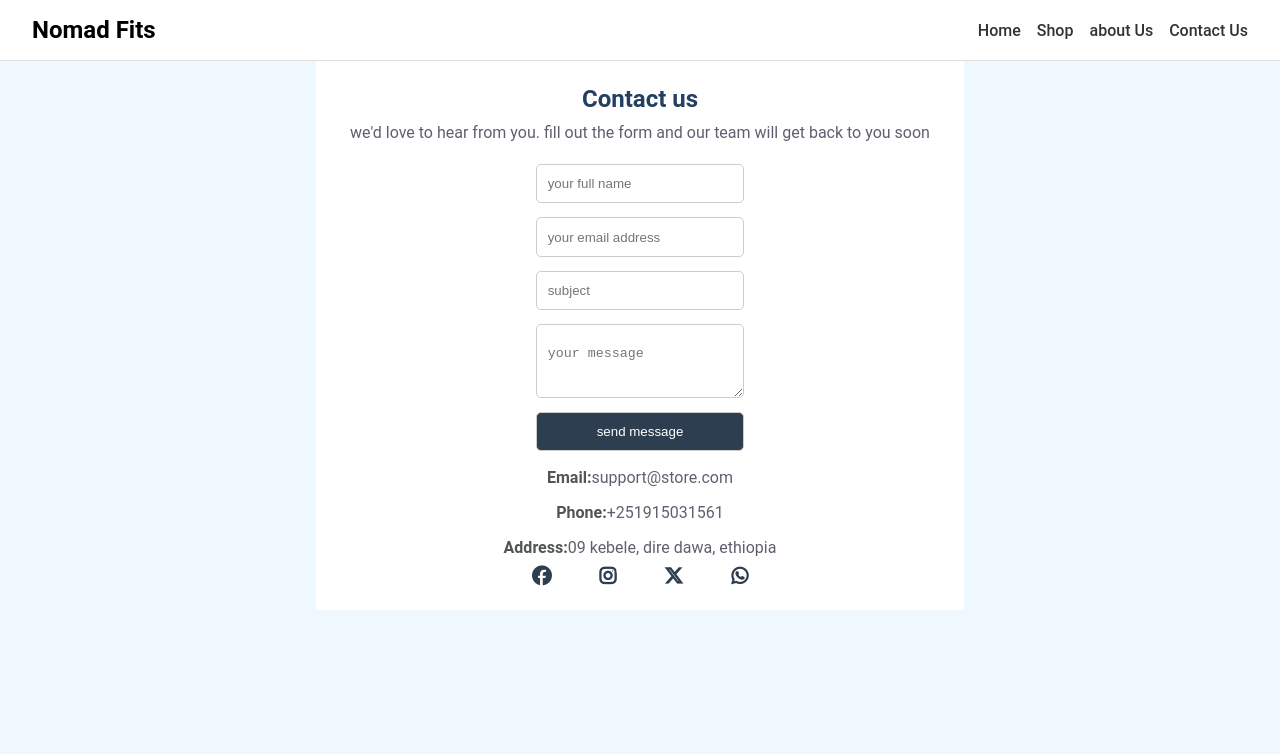
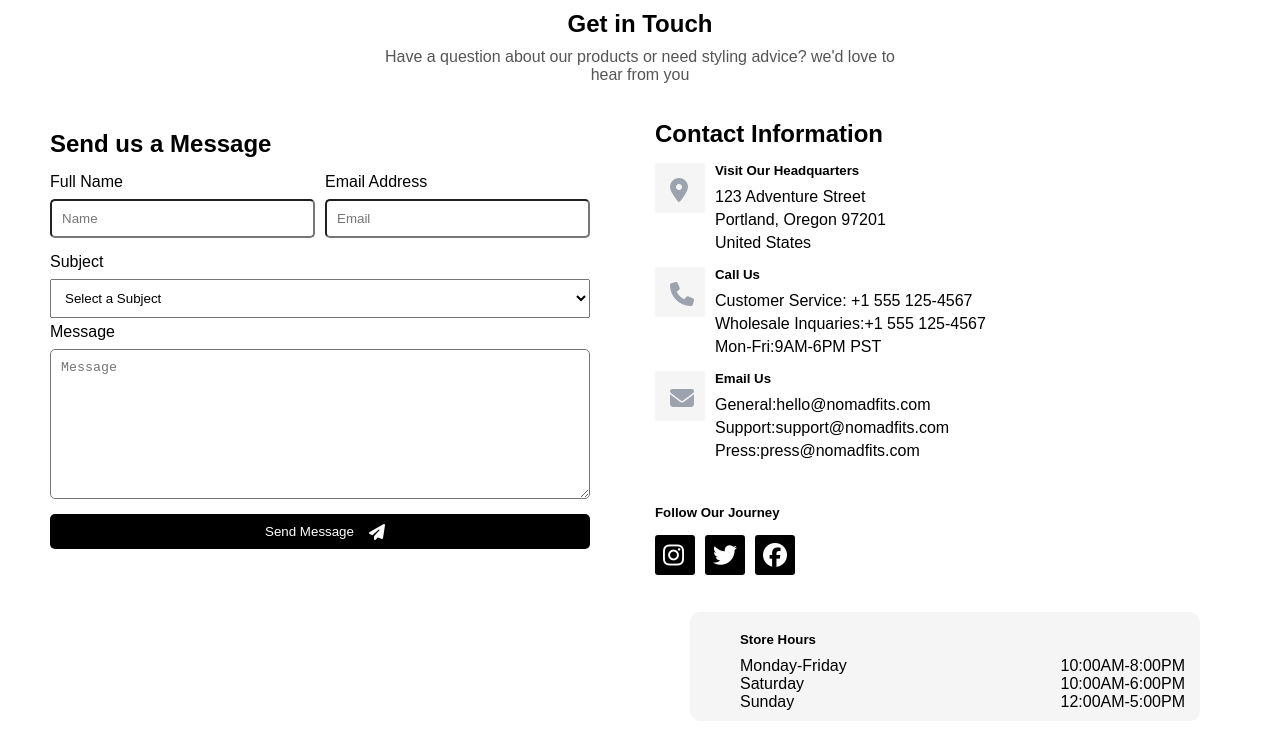
Before and after one commit to Men-s-Clothing-eCommerce-Website/Men-s-Clothing-eCommerce-Website, a plain HTML site: page html/contact.html in a window 1280 px wide. Drawn offline with Linux system fonts and the light colour scheme.

Commit message:
finished

```diff
--- a/css/contact.css
+++ b/css/contact.css
@@ -3,137 +3,221 @@
   padding: 0;
   box-sizing: border-box;
 }
-
 body {
- font-family: "Roboto", sans-serif;
-  margin: 0 auto;
-  max-width: 1600px;
   display: flex;
-  flex-direction: column;
-  align-items: center;
-  justify-content: center;
-  background-color: aliceblue;
+  font-family: arial, sans-serif;
+  height: 100%;
+  color: #fff;
 }
-
-.navbar {
- width: 100%;
- display: flex;
-  flex-wrap: wrap;
-  justify-content: space-between;
-  align-items: center;
-  padding: 1rem 2rem;
-  background-color: #fff;
-  border-bottom: 1px solid #ddd;
-}
-
-.logo {
-  font-size: 1.5rem;
-  font-weight: 700;
-}
-
-.nav-links {
-  display: flex;
-  flex-wrap: wrap;
-  gap: 1rem;
-}
-
-.nav-links a {
-  text-decoration: none;
-  color: #333;
-  font-weight: 500;
-}
-
-.nav-links a:hover {
-  color: #007bff;
-}
-
-
-
-.container {
-  background-color: white;
- display: flex;
-  flex-direction: column;
-  align-items: center;
-  justify-content: center;
-  color: white;
-  text-align: center;
-  padding: 1.5rem;
+.contact {
+  flex-grow: 1;
+  display: grid;
+  grid-template-columns: 1fr 1fr;
+  grid-template-rows: 80px 1fr;
+  grid-template-areas:
+    "hd hd"
+    "form inf";
 }
 
 .head {
+  grid-area: hd;
+  color: black;
+  display: flex;
+  flex-direction: column;
   text-align: center;
-  margin-bottom: 5px;
 }
-h2 {
-  margin-bottom: 10px;
-  color: #234062;
+.h1 {
+  margin: 10px 0;
 }
 
-.p1 {
-  color: #5f606e;
-  margin: 10px;
+.par1 {
+  text-align: center;
+  color: #555;
+  margin-bottom: 10px;
 }
 
+.contact-form {
+  grid-area: form;
+  margin-top: 40px;
+  display: flex;
+  flex-direction: column;
+  margin-left: 50px;
+  margin-right: 50px;
+  color: #000;
+}
+.h2 {
+  margin: 10px 0;
+}
 form {
   display: flex;
   flex-direction: column;
 }
-
 input {
-  padding: 0.7rem;
-  margin: 7px;
-  border: 1px solid #cdcdcd;
+  padding: 10px;
   border-radius: 5px;
 }
-.smt {
-  background-color: #2d3e50;
-  color: white;
+.personal-infomation {
+  display: flex;
+
+  column-gap: 10px;
+}
+
+.Fname {
+  display: flex;
+  flex-direction: column;
+
+  flex-grow: 1;
+}
+label {
+  margin-bottom: 8px;
+  margin-top: 5px;
+}
+select {
+  padding: 10px;
+}
+textarea {
+  height: 150px;
+  padding: 10px;
+  border-radius: 5px;
+}
+.fmail {
+  display: flex;
+  flex-direction: column;
+  flex-grow: 1;
+}
+
+.feedback {
+  display: flex;
+  flex-direction: column;
+
+  margin-top: 10px;
+}
+.subj {
+  display: flex;
+  flex-direction: column;
+}
+.msg {
+  display: flex;
+  flex-direction: column;
+}
+
+.send {
+  display: flex;
+  justify-content: center;
+  column-gap: 5px;
+  margin-top: 15px;
+  background-color: #000;
+  color: #fff;
   border-radius: 5px;
 }
 
-.comm {
-  padding-bottom: 1.3rem;
-  padding-right: 1.3rem;
-  padding-top: 1.3rem;
-  padding-left: 0.7rem;
-  margin: 7px;
-  border-radius: 5px;
-  border: 1px solid #cdcdcd;
-}
-
-.input::placeholder {
-  color: #234062;
-}
-
-.contacts {
-  display: flex;
-  flex-direction: column;
-  align-items: center;
-  row-gap: 10px;
-}
-.con-address {
-  display: flex;
-  flex-direction: column;
-  row-gap: 1em;
+.send .sn {
   margin-top: 10px;
 }
 
-.con-socials {
-  display: flex;
-  column-gap: 3em;
+#send {
+  background-color: transparent;
+  border: none;
+  color: #fff;
 }
 
-.con {
-  color: #5f606e;
+/* contact-info */
+
+.contact-information {
+  grid-area: inf;
+  margin-left: 15px;
+  margin-top: 40px;
+  display: flex;
+  flex-direction: column;
+  row-gap: 15px;
+  color: #000;
 }
 
-span {
-  font-weight: bold;
-  color: #505654;
+.visit {
+  display: flex;
+  column-gap: 10px;
 }
 
-.fab {
-  font-weight: bold;
-  font-size: larger;
-  color: #2d3e50;
+.call {
+  display: flex;
+  column-gap: 10px;
 }
+.email {
+  display: flex;
+  column-gap: 10px;
+}
+.h {
+  margin-bottom: 10px;
+}
+.pm {
+  margin: 5px 0;
+}
+
+.ic {
+  background-color: whitesmoke;
+  color: #9ca3af;
+  width: 50px;
+  height: 50px;
+  padding: 15px;
+  border-radius: 3px;
+}
+.l {
+  font-size: x-large;
+}
+.social {
+  display: flex;
+  margin-top: 30px;
+  margin-bottom: 20px;
+  flex-direction: column;
+  row-gap: 5px;
+}
+
+.social-br {
+  display: flex;
+  column-gap: 10px;
+  margin-top: 10px;
+}
+.br {
+  background-color: #000;
+  width: 40px;
+  height: 40px;
+  border-radius: 3px;
+  color: #fff;
+  padding: 8px;
+}
+
+.hours {
+  display: grid;
+  grid-template-columns: 1fr 1fr;
+  margin-right: 80px;
+  margin-left: 35px;
+  margin-top: 2px;
+  margin-bottom: 30px;
+  padding: 10px;
+  padding-left: 50px;
+  background-color: whitesmoke;
+  border-radius: 10px;
+}
+
+.h4 {
+  grid-column: 1 /3;
+  margin: 10px 0;
+}
+
+.time {
+  justify-items: end;
+  padding-right: 5px;
+}
+
+@media screen and (max-width: 500px) {
+  .contact {
+    display: flex;
+    flex-direction: column;
+  }
+}
+
+@media screen and (max-width: 450px) {
+  .personal-infomation {
+    flex-direction: column;
+  }
+}
--- a/html/contact.html
+++ b/html/contact.html
@@ -4,61 +4,132 @@
     <meta charset="UTF-8" />
     <meta name="viewport" content="width=device-width, initial-scale=1.0" />
     <title>Contact</title>
-    <link
-      rel="stylesheet"
-      href="https://cdnjs.cloudflare.com/ajax/libs/font-awesome/6.5.0/css/all.min.css"
-    />
+    <link rel="stylesheet" href="https://cdnjs.cloudflare.com/ajax/libs/font-awesome/6.5.0/css/all.min.css">
     <link rel="stylesheet" href="/css/contact.css" />
   </head>
   <body>
-    <header class="navbar">
-      <div class="logo">Nomad Fits</div>
-
-      <nav class="nav-links">
-        <a href="index.html">Home</a>
-        <a href="all-products.html">Shop</a>
-        <a href="about.html">about Us</a>
-        <a href="contact.html">Contact Us</a>
-      </nav>
-    </header>
-
-    <div class="container">
+    <section class="contact">
       <div class="head">
-        <h2 class="h2">Contact us</h2>
-        <p class="p1">
-          we'd love to hear from you. fill out the form and our team will get
-          back to you soon
+        <h1 class="h1">Get in Touch</h1>
+        <p class="par1">
+          Have a question about our products or need styling advice? we'd love
+          to<br />
+          hear from you
         </p>
       </div>
-      <div class="form-div">
-        <form method="post">
-          <input type="text" placeholder="your full name" />
-          <input type="email" placeholder="your email address" />
-          <input type="text" placeholder="subject" />
-          <textarea
-            class="comm"
-            name=""
-            id=""
-            placeholder="your message"
-          ></textarea>
-          <input type="submit" class="smt" name="" id="" value="send message" />
+      <!-- contact-form -->
+      <div class="contact-form">
+        <h2 class="h2">Send us a Message</h2>
+        <form method="POST">
+          <div class="personal-infomation">
+           <div class="Fname">
+          <label for="Full-Name">Full Name</class=></label>
+          <input type="text" id="name" name="name" placeholder="Name" />
+        </div>
+          <div class="fmail">
+          <label for="Email">Email Address</label>
+          <input
+            type="email"
+            id="email"
+            name="email"
+            placeholder="Email" >
+          </div>
+          </div>
+
+<div class="feedback">
+         <div class="subj">
+          <label for="Subject">Subject</label>
+          <select name="Select subject" id="subject" required>
+            <option value="" disabled selected>Select a Subject</option>
+          </select>
+
+         </div>
+         <div class="msg">
+          <label for="Message">Message
+          </label>
+          <textarea name="message" class="text" id="" placeholder="Message"></textarea>
+
+           <div class="send">
+            <input type="submit" name="" id="send" value="Send Message">
+          <i class="fas fa-paper-plane sn"></i>
+
+           </div>
+         </div>
+
+
+</div>
         </form>
       </div>
-      <div class="contacts">
-        <div class="con-address">
-          <p class="con p2"><span>Email:</span>support@store.com</p>
-          <p class="con p3"><span>Phone:</span>+251915031561</p>
-          <p class="con p4">
-            <span>Address:</span>09 kebele, dire dawa, ethiopia
-          </p>
+
+         <!-- contact-information -->
+      <div class="contact-information">
+        <h2>Contact Information</h2>
+        <div class="visit">
+          <div class="ic">
+                        <i class="fa-solid fa-location-dot l"></i>
+                    </div>
+                    <div class="visit-our">
+                      <h5 class="h">Visit Our Headquarters</h5>
+                      <p>123 Adventure Street</p>
+                      <p class="pm">Portland, Oregon 97201</p>
+                      <p>United States</p>
+                    </div>
         </div>
-        <div class="con-socials">
-          <i class="fab fa-facebook"></i>
-          <i class="fab fa-instagram"></i>
-          <i class="fab fa-x-twitter"></i>
-          <i class="fab fa-whatsapp"></i>
+        <div class="call">
+          <div class="ic">
+                        <i class="fa-solid fa-phone l"></i>
+                    </div>
+                    <div class="call-us">
+                      <h5 class="h">Call Us</h5>
+                      <p>Customer Service: +1 555 125-4567</p>
+                      <p class="pm">Wholesale Inquaries:+1 555 125-4567</p>
+                      <p>Mon-Fri:9AM-6PM PST</p>
+                    </div>
         </div>
+        <div class="email">
+          <div class="ic">
+                        <i class="fa-solid fa-envelope l"></i>
+                    </div>
+                    <div class="us">
+                      <h5 class="h">Email Us</h5>
+                      <p>General:hello@nomadfits.com</p>
+                      <p class="pm">Support:support@nomadfits.com</p>
+                      <p>Press:press@nomadfits.com</p>
+                    </div>
+        </div>
+        <div class="social">
+                    <h5 class="s-h4">
+                        Follow Our Journey
+                    </h5>
+                    <div class="social-br">
+                        <div class="ins br ">
+                            <i class="fab fa-instagram l"></i>
+                        </div>
+                        <div class="tw br">
+                            <i class="fab fa-twitter l"></i>
+                        </div>
+                        <div class="fb br">
+                            <i class="fab fa-facebook l"></i>
+                        </div>
+                      </div>
+                </div>
+                <div class="hours">
+                    <div class="h4">
+                      <h5 class="h-h4">Store Hours</h5>
+                    </div>
+
+                    <div class="days">
+                      <p>Monday-Friday</p>
+                      <p>Saturday</p>
+                      <p>Sunday</p>
+                    </div>
+                    <div class="time">
+                      <p>10:00AM-8:00PM</p>
+                      <p>10:00AM-6:00PM</p>
+                      <p>12:00AM-5:00PM</p>
+                      </div>
+                </div>
       </div>
-    </div>
+    </section>
   </body>
 </html>
```
